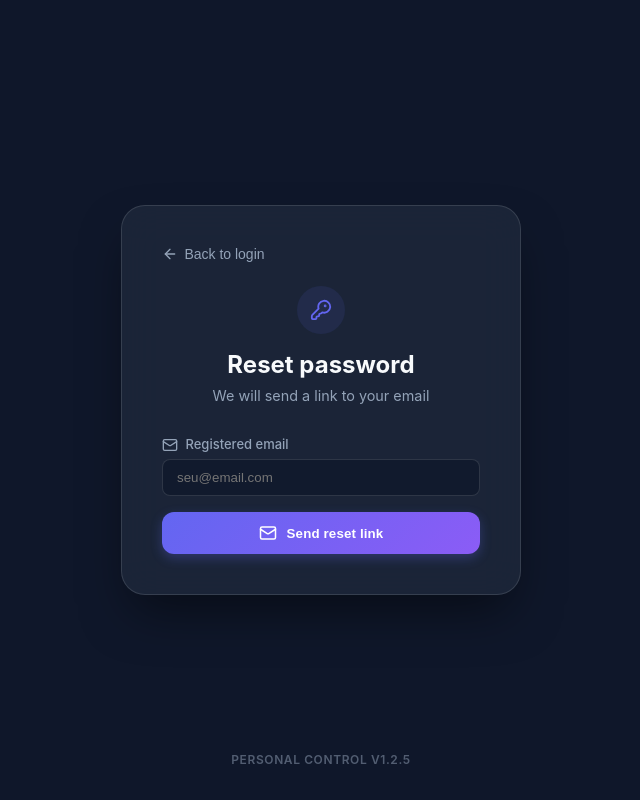
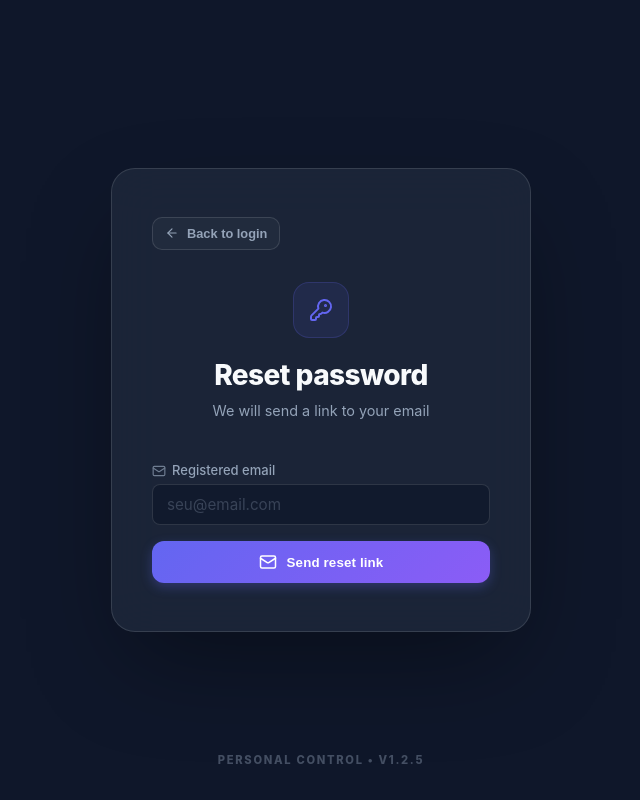
Before and after one commit to Glailton-LTDA/personal-control, a React (Vite) app: page / in a window 1280 px wide. Both pictures are taken after a click on the button "Forgot my password". Shown: the whole page, without its empty margins (319-959 px from the left). Built offline with nearby package versions, Linux system fonts and the light colour scheme; no server answers.

Commit message:
feat(auth): modernize login UI with premium orbit design and a11y improvements

```diff
--- a/src/components/Login.jsx
+++ b/src/components/Login.jsx
@@ -4,6 +4,50 @@ import { supabase } from '../lib/supabase';
 import { LogIn, Mail, Lock, ArrowLeft, KeyRound, CheckCircle, RefreshCw } from 'lucide-react';
 import { useTranslation } from 'react-i18next';
 
+// ── Componentes de Apoio ───────────────────────────────────────
+
+/**
+ * Background Blobs para efeito de profundidade glassmorphism
+ */
+const BackgroundDecorations = () => (
+  <div style={{ position: 'fixed', inset: 0, overflow: 'hidden', zIndex: -1, pointerEvents: 'none' }}>
+    <Motion.div
+      animate={{
+        scale: [1, 1.2, 1],
+        rotate: [0, 90, 0],
+        x: [0, 50, 0],
+        y: [0, 30, 0]
+      }}
+      transition={{ duration: 20, repeat: Infinity, ease: "linear" }}
+      style={{
+        position: 'absolute',
+        top: '-10%',
+        right: '-5%',
+        width: '40vw',
+        height: '40vw',
+        background: 'radial-gradient(circle, rgba(99, 102, 241, 0.15) 0%, transparent 70%)',
+        filter: 'blur(80px)',
+      }}
+    />
+    <Motion.div
+      animate={{
+        scale: [1, 1.1, 1],
+        x: [0, -40, 0],
+        y: [0, 60, 0]
+      }}
+      transition={{ duration: 25, repeat: Infinity, ease: "linear" }}
+      style={{
+        position: 'absolute',
+        bottom: '10%',
+        left: '-5%',
+        width: '35vw',
+        height: '35vw',
+        background: 'radial-gradient(circle, rgba(139, 92, 246, 0.12) 0%, transparent 70%)',
+        filter: 'blur(100px)',
+      }}
+    />
+  </div>
+);
 
 // ── Tela: Login ───────────────────────────────────────────────
 function LoginForm({ onLogin, onForgot }) {
@@ -26,32 +70,93 @@ function LoginForm({ onLogin, onForgot }) {
 
   return (
     <>
-      <div style={{ textAlign: 'center', marginBottom: '2rem' }}>
-        <h1 style={{ fontSize: '1.875rem', fontWeight: 'bold', marginBottom: '0.5rem' }}>PersonalControl</h1>
-        <p style={{ color: 'var(--text-muted)' }}>{t('login.subtitle')}</p>
+      <div style={{ textAlign: 'center', marginBottom: '2.5rem' }}>
+        <Motion.div
+          initial={{ scale: 0.9, opacity: 0 }}
+          animate={{ scale: 1, opacity: 1 }}
+          transition={{ duration: 0.5, ease: "easeOut" }}
+        >
+          <h1 style={{
+            fontSize: '2.25rem',
+            fontWeight: '900',
+            marginBottom: '0.5rem',
+            letterSpacing: '-0.04em',
+            background: 'linear-gradient(135deg, #fff 0%, #94a3b8 100%)',
+            WebkitBackgroundClip: 'text',
+            WebkitTextFillColor: 'transparent'
+          }}>
+            PersonalControl
+          </h1>
+        </Motion.div>
+        <p style={{ color: 'var(--text-muted)', fontSize: '0.95rem' }}>{t('login.subtitle')}</p>
       </div>
 
       <form onSubmit={handleLogin}>
         <div className="input-group">
-          <label><Mail size={16} style={{ verticalAlign: 'middle', marginRight: '4px' }} /> {t('login.email')}</label>
-          <input type="email" placeholder="seu@email.com" value={email} onChange={e => setEmail(e.target.value)} required />
+          <label htmlFor="login-email">
+            <Mail size={14} style={{ verticalAlign: 'middle', marginRight: '6px', opacity: 0.7 }} />
+            {t('login.email')}
+          </label>
+          <input
+            id="login-email"
+            className="glass-input"
+            type="email"
+            placeholder="seu@email.com"
+            value={email}
+            onChange={e => setEmail(e.target.value)}
+            required
+          />
         </div>
 
         <div className="input-group">
-          <label><Lock size={16} style={{ verticalAlign: 'middle', marginRight: '4px' }} /> {t('login.password')}</label>
-          <input type="password" placeholder="••••••••" value={password} onChange={e => setPassword(e.target.value)} required />
+          <label htmlFor="login-password">
+            <Lock size={14} style={{ verticalAlign: 'middle', marginRight: '6px', opacity: 0.7 }} />
+            {t('login.password')}
+          </label>
+          <input
+            id="login-password"
+            className="glass-input"
+            type="password"
+            placeholder="••••••••"
+            value={password}
+            onChange={e => setPassword(e.target.value)}
+            required
+          />
         </div>
 
-        {error && <p style={{ color: 'var(--danger)', fontSize: '0.875rem', marginBottom: '1rem' }}>{error}</p>}
+        {error && (
+          <Motion.p
+            initial={{ opacity: 0, x: -10 }}
+            animate={{ opacity: 1, x: 0 }}
+            style={{ color: 'var(--danger)', fontSize: '0.8rem', marginBottom: '1rem', fontWeight: '600' }}
+          >
+            {error}
+          </Motion.p>
+        )}
 
-        <button data-testid="login-btn" disabled={loading} className="btn-primary" style={{ width: '100%' }}>
-          {loading ? t('login.entering') : <><LogIn size={20} /> {t('login.enter')}</>}
+        <button data-testid="login-btn" disabled={loading} className="btn-primary premium-gradient" style={{ width: '100%', marginTop: '0.5rem' }}>
+          {loading ? (
+            <RefreshCw size={20} className="animate-spin" />
+          ) : (
+            <><LogIn size={18} /> {t('login.enter')}</>
+          )}
         </button>
       </form>
 
       <button
         onClick={onForgot}
-        style={{ marginTop: '1.25rem', width: '100%', background: 'none', border: 'none', color: 'var(--text-muted)', fontSize: '0.875rem', cursor: 'pointer', textDecoration: 'underline' }}
+        className="text-link"
+        style={{
+          marginTop: '1.5rem',
+          width: '100%',
+          background: 'none',
+          border: 'none',
+          color: 'var(--text-muted)',
+          fontSize: '0.85rem',
+          cursor: 'pointer',
+          fontWeight: '600',
+          transition: 'color 0.2s'
+        }}
         data-testid="forgot-password-link"
       >
         {t('login.forgot_password')}
@@ -84,35 +189,90 @@ function ForgotPasswordForm({ onBack }) {
 
   return (
     <>
-      <button data-testid="back-to-login-btn" onClick={onBack} style={{ display: 'flex', alignItems: 'center', gap: '0.4rem', background: 'none', border: 'none', color: 'var(--text-muted)', cursor: 'pointer', marginBottom: '1.5rem', fontSize: '0.875rem' }}>
-        <ArrowLeft size={16} /> {t('login.back_to_login')}
+      <button
+        data-testid="back-to-login-btn"
+        onClick={onBack}
+        style={{
+          display: 'flex',
+          alignItems: 'center',
+          gap: '0.5rem',
+          background: 'rgba(255,255,255,0.03)',
+          border: '1px solid var(--glass-border)',
+          borderRadius: '10px',
+          padding: '0.5rem 0.75rem',
+          color: 'var(--text-muted)',
+          cursor: 'pointer',
+          marginBottom: '2rem',
+          fontSize: '0.8rem',
+          fontWeight: '600'
+        }}
+      >
+        <ArrowLeft size={14} /> {t('login.back_to_login')}
       </button>
 
-      <div style={{ textAlign: 'center', marginBottom: '2rem' }}>
-        <div style={{ margin: '0 auto 1rem', width: '3rem', height: '3rem', borderRadius: '50%', background: 'rgba(99,102,241,0.1)', display: 'flex', alignItems: 'center', justifyContent: 'center', color: 'var(--primary)' }}>
-          <KeyRound size={22} />
+      <div style={{ textAlign: 'center', marginBottom: '2.5rem' }}>
+        <div style={{
+          margin: '0 auto 1.25rem',
+          width: '3.5rem',
+          height: '3.5rem',
+          borderRadius: '16px',
+          background: 'rgba(99,102,241,0.1)',
+          display: 'flex',
+          alignItems: 'center',
+          justifyContent: 'center',
+          color: 'var(--primary)',
+          border: '1px solid rgba(99,102,241,0.2)'
+        }}>
+          <KeyRound size={24} />
         </div>
-        <h2 style={{ fontSize: '1.5rem', fontWeight: 'bold', marginBottom: '0.5rem' }}>{t('login.reset_password')}</h2>
-        <p style={{ color: 'var(--text-muted)', fontSize: '0.9rem' }}>{t('login.reset_desc')}</p>
+        <h2 style={{ fontSize: '1.75rem', fontWeight: '800', marginBottom: '0.5rem', letterSpacing: '-0.02em' }}>
+          {t('login.reset_password')}
+        </h2>
+        <p style={{ color: 'var(--text-muted)', fontSize: '0.9rem', lineHeight: '1.5' }}>{t('login.reset_desc')}</p>
       </div>
 
       {sent ? (
-        <div style={{ textAlign: 'center', padding: '1.5rem', background: 'rgba(16,185,129,0.05)', border: '1px solid rgba(16,185,129,0.2)', borderRadius: '12px' }}>
-          <CheckCircle size={36} style={{ color: 'var(--success)', marginBottom: '0.75rem' }} />
-          <p style={{ color: 'var(--success)', fontWeight: '600' }}>{t('login.email_sent')}</p>
-          <p style={{ color: 'var(--text-muted)', fontSize: '0.85rem', marginTop: '0.5rem' }}>{t('login.check_inbox')}</p>
-        </div>
+        <Motion.div
+          initial={{ opacity: 0, scale: 0.95 }}
+          animate={{ opacity: 1, scale: 1 }}
+          style={{
+            textAlign: 'center',
+            padding: '2rem',
+            background: 'rgba(16,185,129,0.03)',
+            border: '1px solid rgba(16,185,129,0.15)',
+            borderRadius: '1.25rem'
+          }}
+        >
+          <CheckCircle size={42} style={{ color: 'var(--success)', marginBottom: '1rem', opacity: 0.8 }} />
+          <p style={{ color: 'var(--success)', fontWeight: '700', fontSize: '1.1rem' }}>{t('login.email_sent')}</p>
+          <p style={{ color: 'var(--text-muted)', fontSize: '0.85rem', marginTop: '0.75rem', lineHeight: '1.6' }}>
+            {t('login.check_inbox')}
+          </p>
+        </Motion.div>
       ) : (
         <form onSubmit={handleReset}>
           <div className="input-group">
-            <label><Mail size={16} style={{ verticalAlign: 'middle', marginRight: '4px' }} /> {t('login.registered_email')}</label>
-            <input type="email" placeholder="seu@email.com" value={email} onChange={e => setEmail(e.target.value)} required />
+            <label htmlFor="reset-email">
+              <Mail size={14} style={{ verticalAlign: 'middle', marginRight: '6px', opacity: 0.7 }} />
+              {t('login.registered_email')}
+            </label>
+            <input
+              id="reset-email"
+              className="glass-input"
+              type="email"
+              placeholder="seu@email.com"
+              value={email}
+              onChange={e => setEmail(e.target.value)}
+              required
+            />
           </div>
 
-          {error && <p style={{ color: 'var(--danger)', fontSize: '0.875rem', marginBottom: '1rem' }}>{error}</p>}
+          {error && (
+            <p style={{ color: 'var(--danger)', fontSize: '0.8rem', marginBottom: '1rem', fontWeight: '600' }}>{error}</p>
+          )}
 
-          <button data-testid="send-reset-link-btn" disabled={loading} className="btn-primary" style={{ width: '100%' }}>
-            {loading ? t('login.sending') : <><Mail size={18} /> {t('login.send_link')}</>}
+          <button data-testid="send-reset-link-btn" disabled={loading} className="btn-primary premium-gradient" style={{ width: '100%', marginTop: '0.5rem' }}>
+            {loading ? <RefreshCw size={20} className="animate-spin" /> : <><Mail size={18} /> {t('login.send_link')}</>}
           </button>
         </form>
       )}
@@ -144,11 +304,19 @@ function ResetPasswordForm({ onDone }) {
   };
 
   if (success) return (
-    <div style={{ textAlign: 'center', padding: '1.5rem' }}>
-      <CheckCircle size={48} style={{ color: 'var(--success)', marginBottom: '1rem' }} />
-      <h2 style={{ fontWeight: 'bold', marginBottom: '0.5rem' }}>{t('login.password_reset_success')}</h2>
-      <p style={{ color: 'var(--text-muted)', marginBottom: '1.5rem' }}>{t('login.can_login_now')}</p>
-      <button data-testid="go-to-login-btn" onClick={onDone} className="btn-primary" style={{ width: '100%' }}>
+    <div style={{ textAlign: 'center', padding: '2rem' }}>
+      <Motion.div
+        initial={{ scale: 0.5, opacity: 0 }}
+        animate={{ scale: 1, opacity: 1 }}
+        transition={{ type: "spring", stiffness: 200, damping: 20 }}
+      >
+        <CheckCircle size={56} style={{ color: 'var(--success)', marginBottom: '1.5rem' }} />
+      </Motion.div>
+      <h2 style={{ fontWeight: '800', fontSize: '1.75rem', marginBottom: '0.75rem', letterSpacing: '-0.02em' }}>
+        {t('login.password_reset_success')}
+      </h2>
+      <p style={{ color: 'var(--text-muted)', marginBottom: '2rem', fontSize: '0.95rem' }}>{t('login.can_login_now')}</p>
+      <button data-testid="go-to-login-btn" onClick={onDone} className="btn-primary premium-gradient" style={{ width: '100%' }}>
         <LogIn size={18} /> {t('login.go_to_login')}
       </button>
     </div>
@@ -156,28 +324,65 @@ function ResetPasswordForm({ onDone }) {
 
   return (
     <>
-      <div style={{ textAlign: 'center', marginBottom: '2rem' }}>
-        <div style={{ margin: '0 auto 1rem', width: '3rem', height: '3rem', borderRadius: '50%', background: 'rgba(99,102,241,0.1)', display: 'flex', alignItems: 'center', justifyContent: 'center', color: 'var(--primary)' }}>
-          <RefreshCw size={22} />
+      <div style={{ textAlign: 'center', marginBottom: '2.5rem' }}>
+        <div style={{
+          margin: '0 auto 1.25rem',
+          width: '3.5rem',
+          height: '3.5rem',
+          borderRadius: '16px',
+          background: 'rgba(99,102,241,0.1)',
+          display: 'flex',
+          alignItems: 'center',
+          justifyContent: 'center',
+          color: 'var(--primary)',
+          border: '1px solid rgba(99,102,241,0.2)'
+        }}>
+          <RefreshCw size={24} />
         </div>
-        <h2 style={{ fontSize: '1.5rem', fontWeight: 'bold', marginBottom: '0.5rem' }}>{t('login.new_password')}</h2>
+        <h2 style={{ fontSize: '1.75rem', fontWeight: '800', marginBottom: '0.5rem', letterSpacing: '-0.02em' }}>
+          {t('login.new_password')}
+        </h2>
         <p style={{ color: 'var(--text-muted)', fontSize: '0.9rem' }}>{t('login.choose_secure_password')}</p>
       </div>
 
       <form onSubmit={handleSubmit}>
         <div className="input-group">
-          <label><Lock size={16} style={{ verticalAlign: 'middle', marginRight: '4px' }} /> {t('login.new_password_label')}</label>
-          <input type="password" placeholder="••••••••" value={password} onChange={e => setPassword(e.target.value)} required />
+          <label htmlFor="new-password">
+            <Lock size={14} style={{ verticalAlign: 'middle', marginRight: '6px', opacity: 0.7 }} />
+            {t('login.new_password_label')}
+          </label>
+          <input
+            id="new-password"
+            className="glass-input"
+            type="password"
+            placeholder="••••••••"
+            value={password}
+            onChange={e => setPassword(e.target.value)}
+            required
+          />
         </div>
         <div className="input-group">
-          <label><Lock size={16} style={{ verticalAlign: 'middle', marginRight: '4px' }} /> {t('login.confirm_password_label')}</label>
-          <input type="password" placeholder="••••••••" value={confirm} onChange={e => setConfirm(e.target.value)} required />
+          <label htmlFor="confirm-password">
+            <Lock size={14} style={{ verticalAlign: 'middle', marginRight: '6px', opacity: 0.7 }} />
+            {t('login.confirm_password_label')}
+          </label>
+          <input
+            id="confirm-password"
+            className="glass-input"
+            type="password"
+            placeholder="••••••••"
+            value={confirm}
+            onChange={e => setConfirm(e.target.value)}
+            required
+          />
         </div>
 
-        {error && <p style={{ color: 'var(--danger)', fontSize: '0.875rem', marginBottom: '1rem' }}>{error}</p>}
+        {error && (
+          <p style={{ color: 'var(--danger)', fontSize: '0.8rem', marginBottom: '1rem', fontWeight: '600' }}>{error}</p>
+        )}
 
-        <button data-testid="reset-password-btn" disabled={loading} className="btn-primary" style={{ width: '100%' }}>
-          {loading ? t('login.saving') : <><RefreshCw size={18} /> {t('login.reset_password_btn')}</>}
+        <button data-testid="reset-password-btn" disabled={loading} className="btn-primary premium-gradient" style={{ width: '100%', marginTop: '0.5rem' }}>
+          {loading ? <RefreshCw size={20} className="animate-spin" /> : <><RefreshCw size={18} /> {t('login.reset_password_btn')}</>}
         </button>
       </form>
     </>
@@ -188,43 +393,77 @@ function ResetPasswordForm({ onDone }) {
 export default function Login({ onLogin, recoveryMode, onRecoveryComplete }) {
   const [view, setView] = useState('login'); // 'login' | 'forgot'
 
-  if (recoveryMode) {
-    return (
-      <div className="login-container" style={{ display: 'flex', justifyContent: 'center', alignItems: 'center', height: '100vh' }}>
-        <Motion.div initial={{ opacity: 0, y: 20 }} animate={{ opacity: 1, y: 0 }} className="glass-card" style={{ width: '100%', maxWidth: '400px', padding: '2.5rem' }}>
-          <ResetPasswordForm onDone={() => {
-            window.location.hash = '';
-            onRecoveryComplete();
-          }} />
-        </Motion.div>
-      </div>
-    );
-  }
+  return (
+    <div className="login-container" style={{
+      display: 'flex',
+      justifyContent: 'center',
+      alignItems: 'center',
+      minHeight: '100vh',
+      background: 'var(--bg-canvas)',
+      position: 'relative',
+      padding: '1.5rem'
+    }}>
+      <BackgroundDecorations />
 
-  return (
-    <div className="login-container" style={{ display: 'flex', justifyContent: 'center', alignItems: 'center', height: '100vh' }}>
       <AnimatePresence mode="wait">
         <Motion.div
-          key={view}
-          initial={{ opacity: 0, y: 16 }}
-          animate={{ opacity: 1, y: 0 }}
-          exit={{ opacity: 0, y: -16 }}
-          transition={{ duration: 0.2 }}
+          key={recoveryMode ? 'recovery' : view}
+          initial={{ opacity: 0, y: 20, scale: 0.98 }}
+          animate={{ opacity: 1, y: 0, scale: 1 }}
+          exit={{ opacity: 0, y: -20, scale: 0.98 }}
+          transition={{ duration: 0.3, ease: [0.23, 1, 0.32, 1] }}
           className="glass-card"
-          style={{ width: '100%', maxWidth: '400px', padding: '2.5rem' }}
+          style={{
+            width: '100%',
+            maxWidth: '420px',
+            padding: '3rem 2.5rem',
+            background: 'var(--bg-card)',
+            border: '1px solid var(--glass-border)',
+            boxShadow: '0 40px 100px -20px rgba(0,0,0,0.4)',
+            backdropFilter: 'blur(24px)'
+          }}
         >
-          {view === 'login'
-            ? <LoginForm onLogin={onLogin} onForgot={() => setView('forgot')} />
-            : <ForgotPasswordForm onBack={() => setView('login')} />
-          }
+          {recoveryMode ? (
+            <ResetPasswordForm onDone={() => {
+              window.location.hash = '';
+              onRecoveryComplete();
+            }} />
+          ) : view === 'login' ? (
+            <LoginForm onLogin={onLogin} onForgot={() => setView('forgot')} />
+          ) : (
+            <ForgotPasswordForm onBack={() => setView('login')} />
+          )}
         </Motion.div>
       </AnimatePresence>
 
-      <div style={{ position: 'absolute', bottom: '2rem', left: '0', right: '0', textAlign: 'center', opacity: 0.5 }}>
-        <span style={{ fontSize: '0.75rem', fontWeight: 600, color: 'var(--text-muted)', textTransform: 'uppercase', letterSpacing: '0.05em' }}>
-          Personal Control v1.2.5
+      <div style={{
+        position: 'absolute',
+        bottom: '2rem',
+        left: '0',
+        right: '0',
+        textAlign: 'center',
+        opacity: 0.4
+      }}>
+        <span style={{
+          fontSize: '0.7rem',
+          fontWeight: 800,
+          color: 'var(--text-muted)',
+          textTransform: 'uppercase',
+          letterSpacing: '0.15em'
+        }}>
+          Personal Control &bull; v1.2.5
         </span>
       </div>
+
+      <style dangerouslySetInnerHTML={{ __html: `
+        .text-link:hover {
+          color: var(--primary) !important;
+          text-decoration: none !important;
+        }
+        .glass-input::placeholder {
+          color: rgba(148, 163, 184, 0.3);
+        }
+      `}} />
     </div>
   );
 }
```
